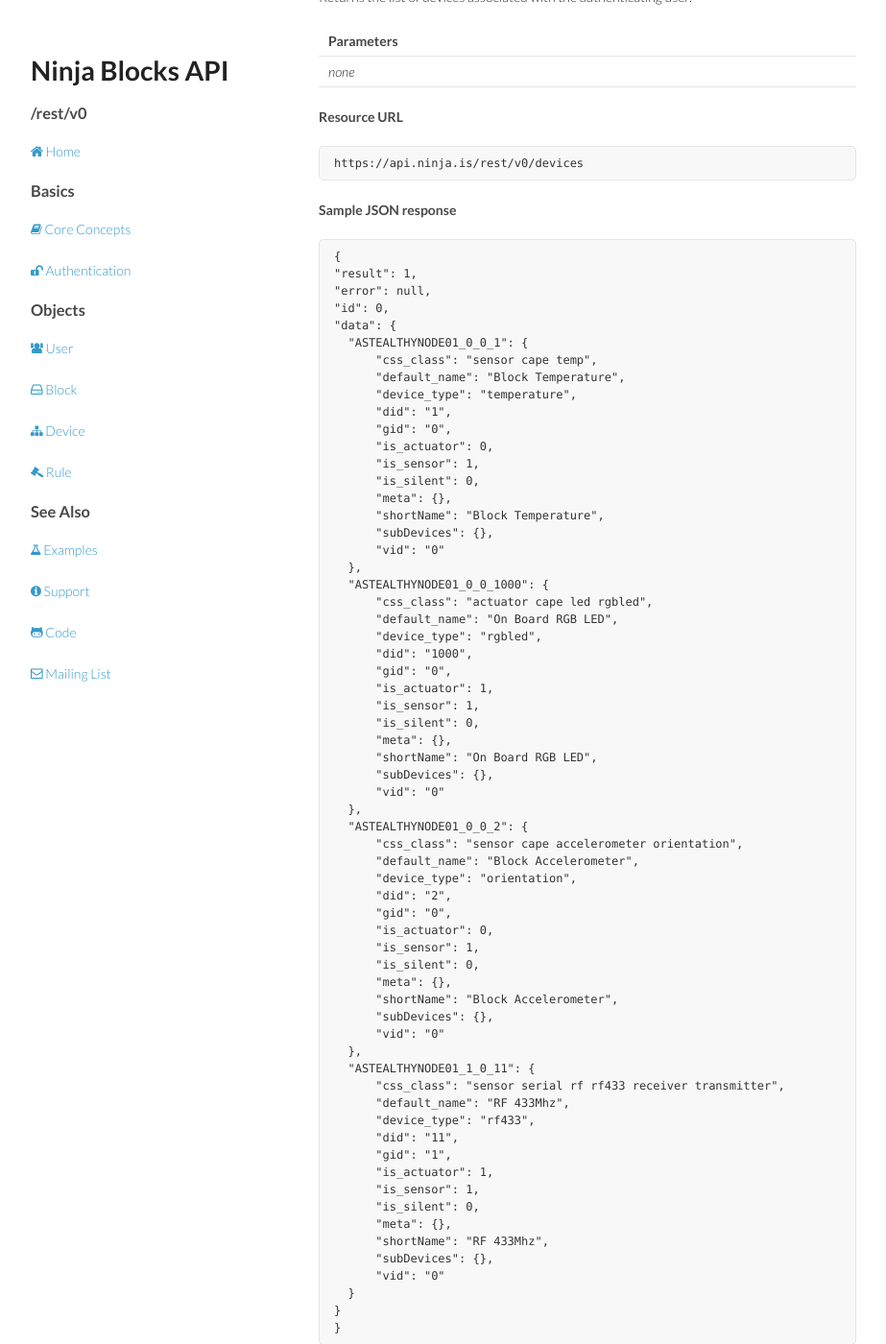
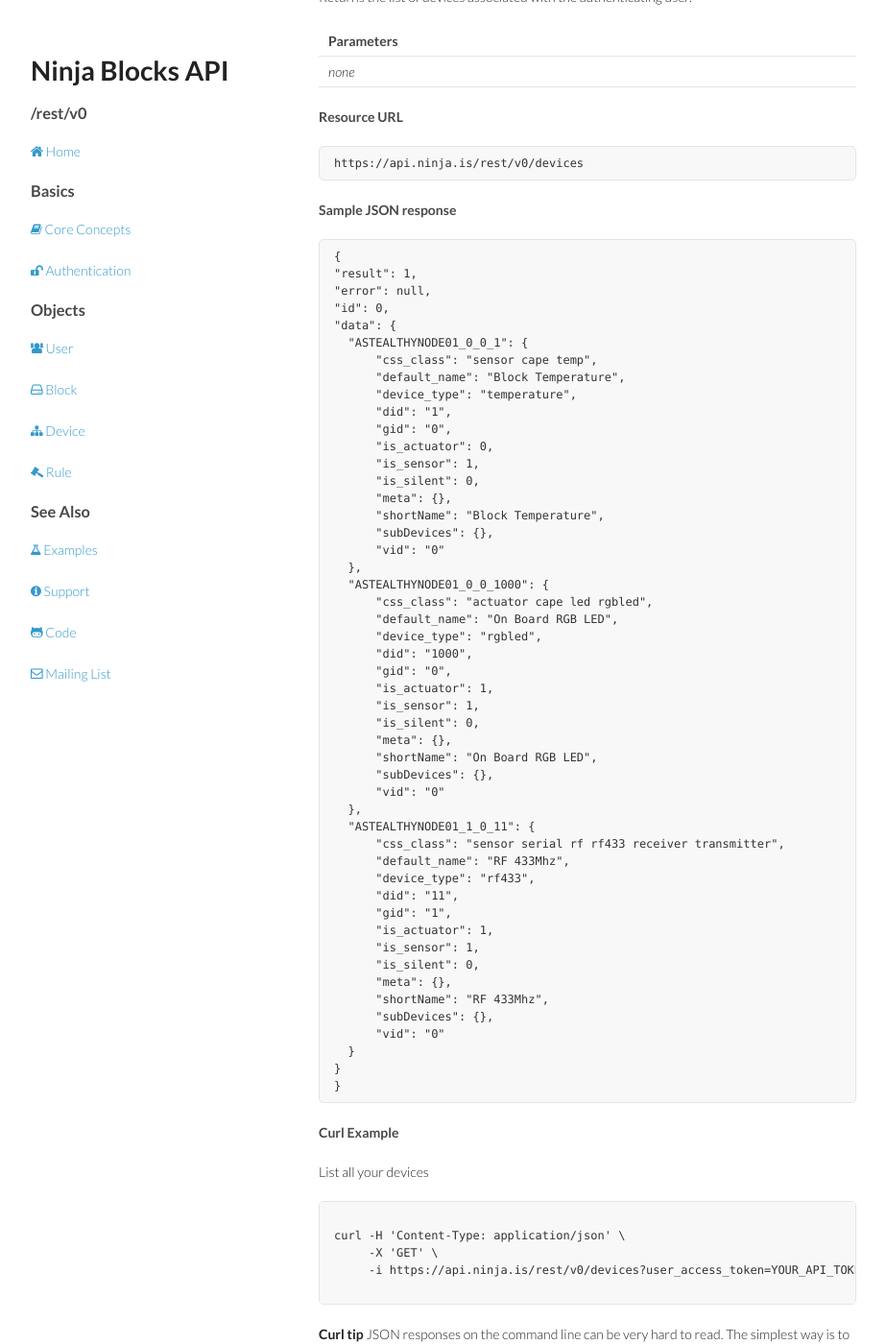
Before and after one commit to ninjablocks/ninjablocks.github.com, a Jekyll site: the page built from device.html, in a window 1280 px wide and 1400 px high, scrolled down 1163 px. Shown: the whole window at 96% size, without its empty margins (178-1101 px from the left). Built offline with Jekyll 4.4.1, drawn with Linux system fonts in a browser that asks for light colours; nearby versions of some CDN libraries; some of the changed text lies outside the part shown.

Commit message:
Tip about json and httpie

```diff
--- a/block.html
+++ b/block.html
@@ -77,6 +77,9 @@
      -X 'POST' \
      -i https://api.ninja.is/rest/v0/block?user_access_token=YOUR_API_TOKEN \
      -d '{"nodeid":"123456789ABC"}'</code></pre>
+
+<p><strong>Curl tip</strong> JSON responses on the command line can be very hard to read. The simplest way is to get <a href="https://github.com/trentm/json">this excellent json script</a> and then add pipe to json <code>| json</code> at the end of your curl commands. Slightly more work to install but well worth the effort if you regularly work with restful APIs is the python utility <a href="https://github.com/jkbr/httpie">HTTPie</a>.</p>
+
 
   <p>&nbsp;</p>
   <a name="block-activate" id="block-activate"></a>
--- a/device.html
+++ b/device.html
@@ -123,20 +123,6 @@
       "subDevices": {},
       "vid": "0"
   },
-  "ASTEALTHYNODE01_0_0_2": {
-      "css_class": "sensor cape accelerometer orientation",
-      "default_name": "Block Accelerometer",
-      "device_type": "orientation",
-      "did": "2",
-      "gid": "0",
-      "is_actuator": 0,
-      "is_sensor": 1,
-      "is_silent": 0,
-      "meta": {},
-      "shortName": "Block Accelerometer",
-      "subDevices": {},
-      "vid": "0"
-  },
   "ASTEALTHYNODE01_1_0_11": {
       "css_class": "sensor serial rf rf433 receiver transmitter",
       "default_name": "RF 433Mhz",
@@ -153,6 +139,17 @@
   }
 }
 }</code></pre>
+  <h4>Curl Example</h4>
+  <p>List all your devices</p>
+  <pre><code>
+curl -H 'Content-Type: application/json' \
+     -X 'GET' \
+     -i https://api.ninja.is/rest/v0/devices?user_access_token=YOUR_API_TOKEN
+  </code></pre>
+
+<p><strong>Curl tip</strong> JSON responses on the command line can be very hard to read. The simplest way is to get <a href="https://github.com/trentm/json">this excellent json script</a> and then add pipe to json <code>| json</code> at the end of your curl commands. Slightly more work to install but well worth the effort if you regularly work with restful APIs is the python utility <a href="https://github.com/jkbr/httpie">HTTPie</a>.</p>
+
+
   <p>&nbsp;</p>
   <a name="device-update-device" id="device-update-device"></a>
   <h2>PUT device/:guid</h2>
```
